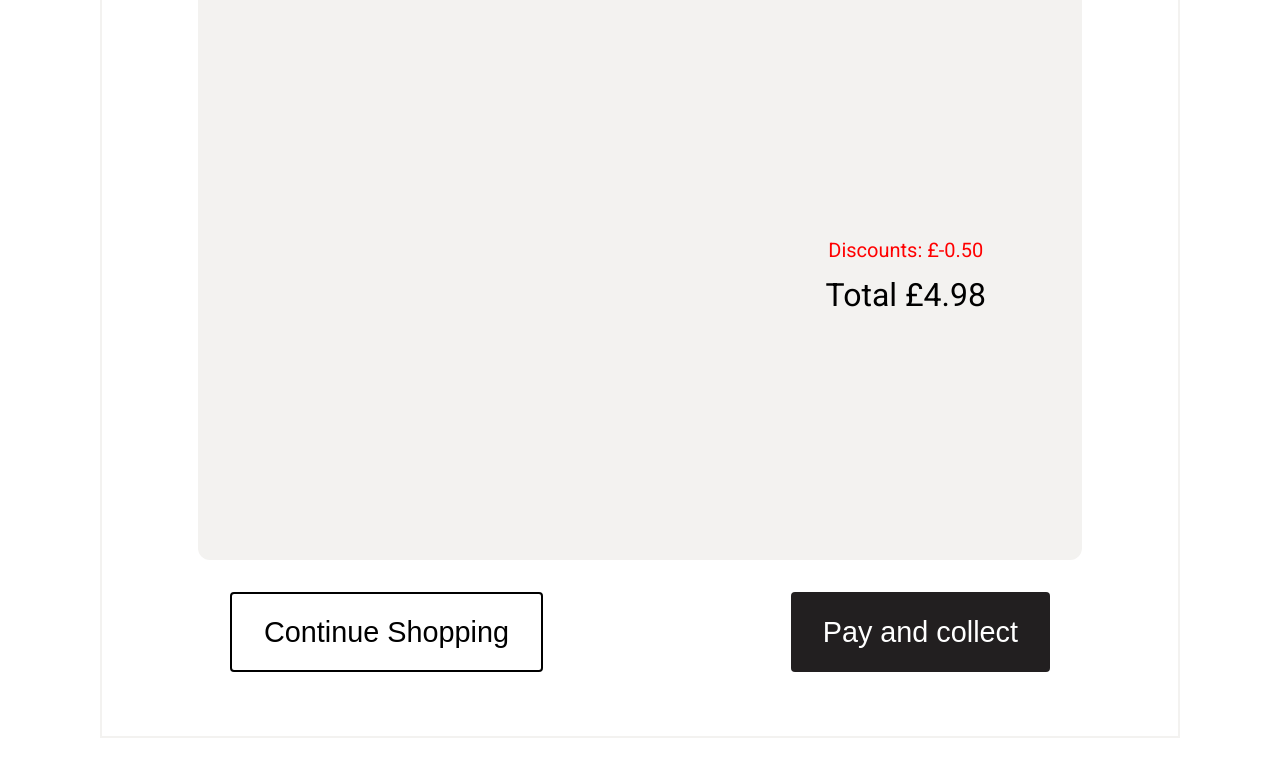
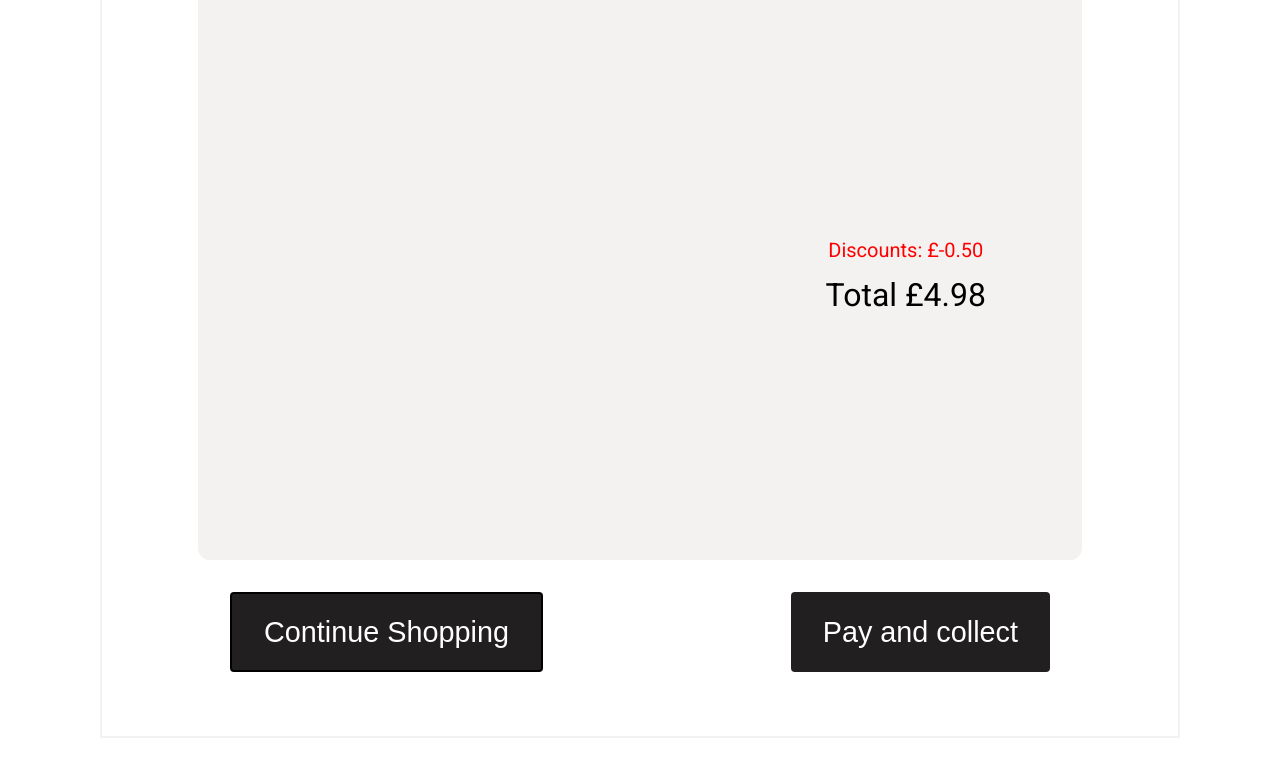
Before and after one commit to Letwah/4Screen, a React (Vite) app: page /basket in a window 1280 px wide. In both pictures the pointer is over the button "Continue Shopping". Shown: the part 1214-1990 px from the top of the page. Built offline with nearby package versions, Linux system fonts and the light colour scheme.

Commit message:
tweaks for outline button hover state

```diff
--- a/src/App.jsx
+++ b/src/App.jsx
@@ -1,5 +1,6 @@
 import React, { useEffect } from "react";
 import { Routes, Route } from "react-router-dom";
+
 import { useSelector, useDispatch } from "react-redux";
 import { selectPage, setPage } from "./features/appSlice";
 
--- a/src/styles/styles.css
+++ b/src/styles/styles.css
@@ -81,6 +81,11 @@ nav .logo {
   background-color: #ffffff;
   border: 2px solid #000000;
   color: #000000;
+}
+.appCont .contents .bottomCTA_Basket .outline:hover {
+  background-color: #221f20;
+  color: #ffffff;
+  transition: 0.3s ease;
 }
 
 .contents.vending {
--- a/src/styles/styles.scss
+++ b/src/styles/styles.scss
@@ -98,6 +98,11 @@ nav {
         background-color: $background-color;
         border: 2px solid $color;
         color: $color;
+      }
+      .outline:hover {
+        background-color: $background-color-dark;
+        color: $color-light;
+        transition: 0.3s ease;
       }
     }
   }
@@ -412,3 +417,23 @@ div.card.outOfStock {
     }
   }
 }
+
+///page transitions
+///
+// .fade-enter {
+//   opacity: 0.01;
+// }
+
+// .fade-enter-active {
+//   opacity: 1;
+//   transition: opacity 300ms ease-in;
+// }
+
+// .fade-exit {
+//   opacity: 1;
+// }
+
+// .fade-exit-active {
+//   opacity: 0.01;
+//   transition: opacity 300ms ease-in;
+// }
```
Also changed, not shown: 1 other file (tests, documents, lock files or other folders).
